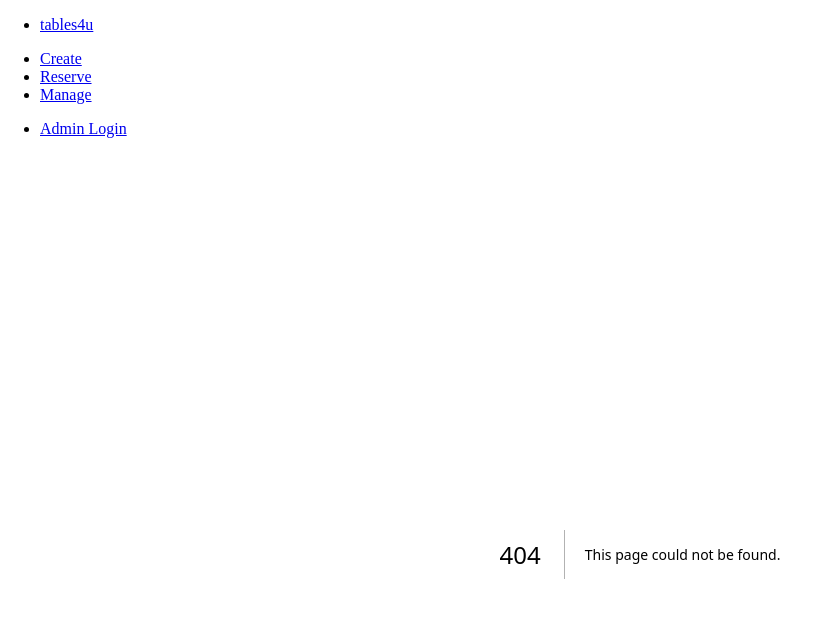
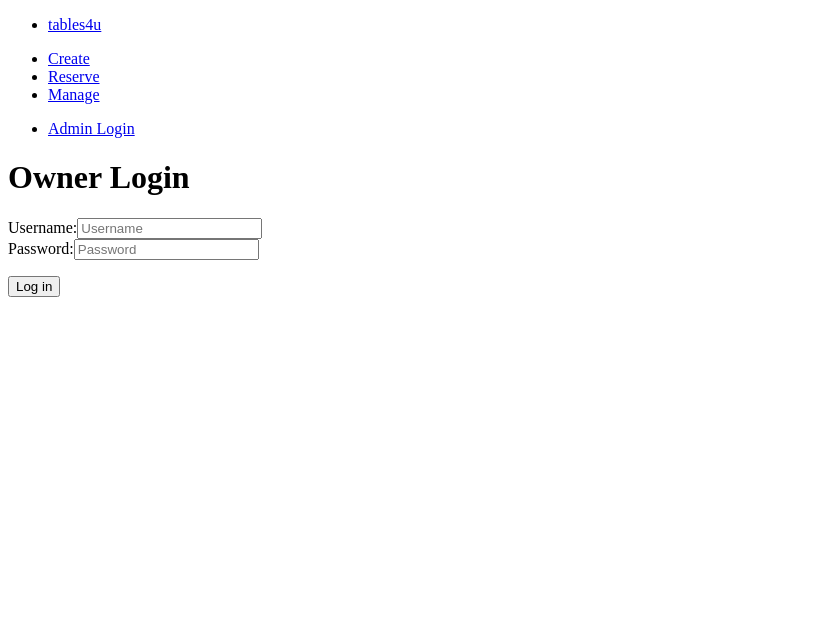
Before and after one commit to ZeroOneMk1/B24-CS3733-goku, a Next.js app in the folder tables4u/: page /owner-login in a window 1280 px wide. Before the commit this address had no page. Shown: the top 618 px of the page, without its empty margins (0-835 px from the left). Built offline with nearby package versions, Linux system fonts and the light colour scheme.

Commit message:
Added owner login functionality

```diff
--- a/tables4u/src/app/admin-login/page.tsx
+++ b/tables4u/src/app/(logins)/LoginForm.tsx
@@ -2,7 +2,11 @@
 import { useRouter } from 'next/navigation';
 import { useState, FormEvent } from "react";
 
-export default function AdminLogin() {
+export default function LoginForm({
+    type
+}: {
+    type: "admin" | "owner"
+}) {
     const router = useRouter();
     const [loginStatus, setLoginStatus] = useState("");
 
@@ -11,7 +15,8 @@
         event.preventDefault();
 
         // form request
-        const url = process.env.NEXT_PUBLIC_FUNCTION_URL + "/LoginAdministrator"
+        const url = process.env.NEXT_PUBLIC_FUNCTION_URL +
+            (type == "admin" ? "/LoginAdministrator" : "/LoginRestaurant");
         const formData = new FormData(event.currentTarget);
         const body = JSON.stringify({
             username: formData.get("username"),
@@ -34,22 +39,22 @@
 
     return (
         <div className="admin-login-panel">
-            <h1>Administrator Login</h1>
+            <h1>{(type == "admin") ? "Administrator Login" : "Owner Login"}</h1>
             <form onSubmit={submit} method="post">
                 <div>
                     <div className="panel-input">
                         <label htmlFor="username">Username:</label>
-                        <input required type="text" name="username" placeholder="Username" />
+                        <input required type="text" id="username" name="username" placeholder="Username" />
                     </div>
                     <div className="panel-input">
                         <label htmlFor="password">Password:</label>
-                        <input required type="password" name="password" placeholder="Password" />
+                        <input required type="password" id="password" name="password" placeholder="Password" />
                     </div>
                 </div>
                 <div>
                     <p>{loginStatus}</p>
                     <input type="submit" value="Log in" />
-                    <a href="/manage">I already have a restaurant</a>
+                    {type == "admin" && <a href="/manage">I already have a restaurant</a> }
                 </div>
             </form>
         </div>
--- /dev/null
+++ b/tables4u/src/app/(logins)/owner-login/page.tsx
@@ -0,0 +1,8 @@
+'use client';
+import LoginForm from "../LoginForm";
+
+export default function OwnerLogin() {
+    return (
+        <LoginForm type="owner" />
+    )
+}
```
Also changed, not shown: tables4u/src/app/(logins)/admin-login/page.tsx (added, +8 -0 lines).
